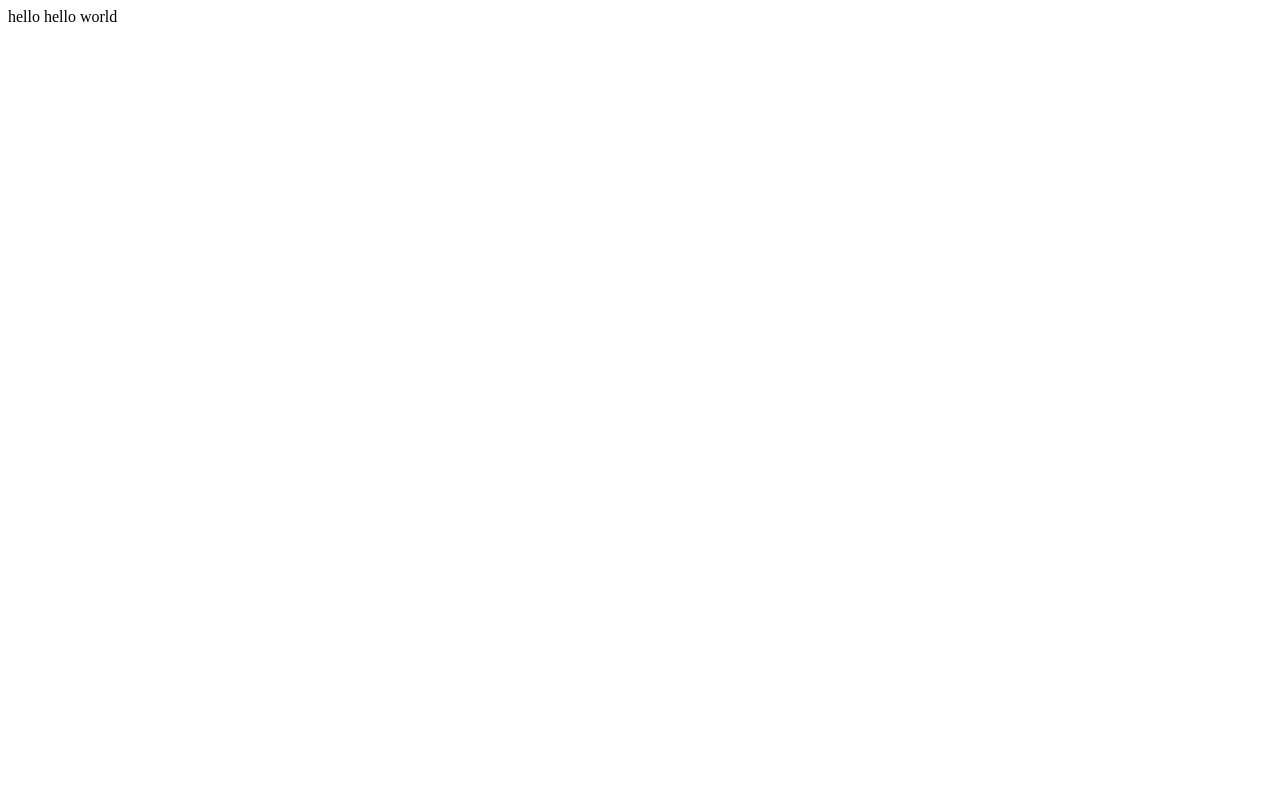
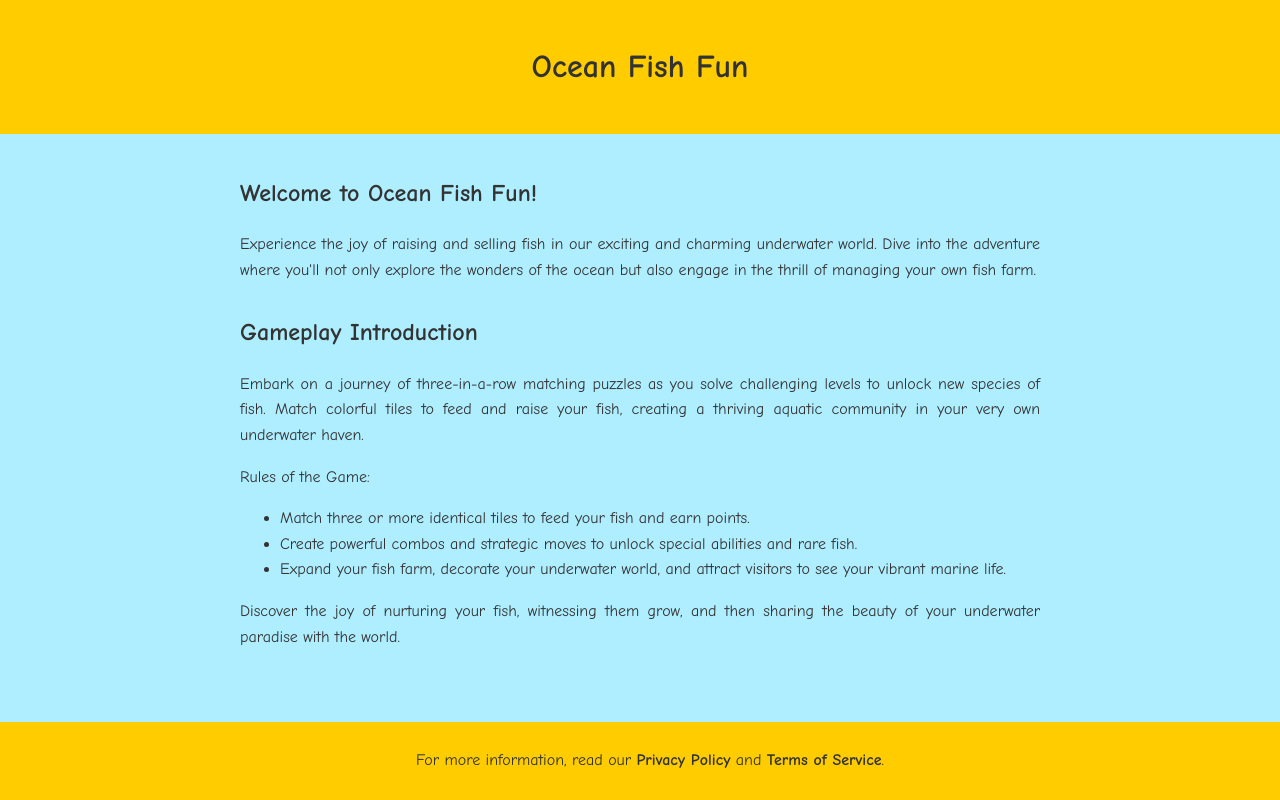
Before and after one commit to casualpuzzle/casualpuzzle.github.io, a plain HTML site: page index.html in a window 1280 px wide. Drawn offline with Linux system fonts and the light colour scheme.

Commit message:
Update index.html

```diff
--- a/index.html
+++ b/index.html
@@ -1,2 +1,83 @@
-hello
-hello world
+<!DOCTYPE html>
+<html lang="en">
+<head>
+    <meta charset="UTF-8">
+    <meta name="viewport" content="width=device-width, initial-scale=1.0">
+    <title>Ocean Fish Fun - Home</title>
+    <style>
+        body {
+            font-family: 'Comic Sans MS', cursive, sans-serif;
+            background-color: #aeeeff;
+            margin: 0;
+            padding: 0;
+            line-height: 1.6;
+            color: #333;
+        }
+
+        header {
+            background-color: #ffcc00;
+            text-align: center;
+            padding: 20px;
+        }
+
+        h1 {
+            color: #333;
+        }
+
+        section {
+            max-width: 800px;
+            margin: 0 auto;
+            padding: 20px;
+            text-align: justify;
+        }
+
+        .game-intro {
+            margin-top: 30px;
+        }
+
+        footer {
+            background-color: #ffcc00;
+            color: #333;
+            text-align: center;
+            padding: 10px;
+            position: absolute;
+            bottom: 0;
+            width: 100%;
+        }
+
+        .contact-link {
+            color: #333;
+            text-decoration: none;
+            font-weight: bold;
+        }
+    </style>
+</head>
+<body>
+    <header>
+        <h1>Ocean Fish Fun</h1>
+    </header>
+
+    <section>
+        <h2>Welcome to Ocean Fish Fun!</h2>
+        <p>Experience the joy of raising and selling fish in our exciting and charming underwater world. Dive into the adventure where you'll not only explore the wonders of the ocean but also engage in the thrill of managing your own fish farm.</p>
+
+        <div class="game-intro">
+            <h2>Gameplay Introduction</h2>
+            <p>Embark on a journey of three-in-a-row matching puzzles as you solve challenging levels to unlock new species of fish. Match colorful tiles to feed and raise your fish, creating a thriving aquatic community in your very own underwater haven.</p>
+
+            <p>Rules of the Game:</p>
+            <ul>
+                <li>Match three or more identical tiles to feed your fish and earn points.</li>
+                <li>Create powerful combos and strategic moves to unlock special abilities and rare fish.</li>
+                <li>Expand your fish farm, decorate your underwater world, and attract visitors to see your vibrant marine life.</li>
+            </ul>
+        </div>
+
+        <p>Discover the joy of nurturing your fish, witnessing them grow, and then sharing the beauty of your underwater paradise with the world.</p>
+    </section>
+
+    <footer>
+        <p>For more information, read our <a href="https://casualpuzzle.github.io/privacy.html" class="contact-link">Privacy Policy</a> and <a href="https://casualpuzzle.github.io/TermsofService.html" class="contact-link">Terms of Service</a>.</p>
+    </footer>
+</body>
+</html>
```
